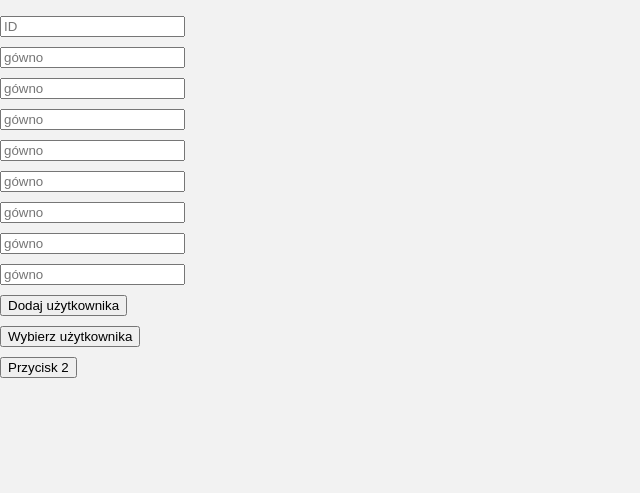
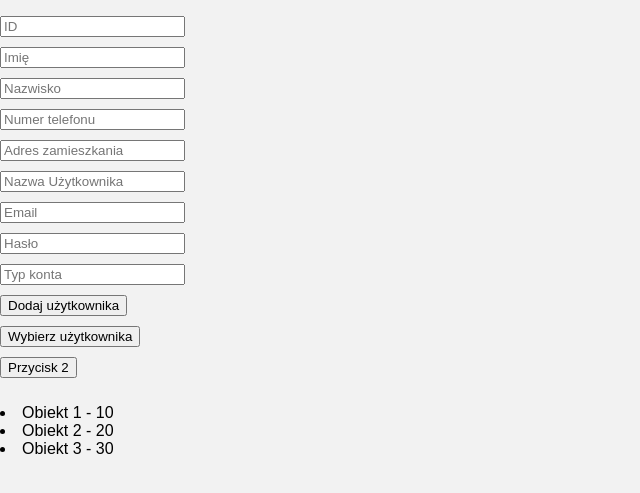
Before and after one commit to matqza/ProjektZespolowy, a PHP site: page /AdminPanel.html in a window 1280 px wide, after a click on "Użytkownicy". Shown: the part 115-608 px from the top of the page, without its empty margins (0-640 px from the left). Run offline with PHP 8.4, Linux system fonts and the light colour scheme.

Commit message:
Zaimplementowanie listy obiektów- u żytkowników

```diff
--- a/AdminPanel.css
+++ b/AdminPanel.css
@@ -72,3 +72,10 @@ div.items p:target {
   button {
     margin-bottom: 10px;
   }
+  .myList {
+    display: none;
+  }
+
+  .myList.active {
+    display: block;
+  }
--- a/AdminPanel.html
+++ b/AdminPanel.html
@@ -21,33 +21,44 @@
     <p id="item1" >Strona główna</a></p>
     <p id="item2">
       <input placeholder="ID" type="number"><br>
-      <input placeholder="gówno" type="number"><br>
-      <input placeholder="gówno" type="number"><br>
-      <input placeholder="gówno" type="number"><br>
-      <input placeholder="gówno" type="number"><br>
-      <input placeholder="gówno" type="number"><br>
-      <input placeholder="gówno" type="number"><br>
-      <input placeholder="gówno" type="number"><br>
-      <input placeholder="gówno" type="number"><br>
+      <input placeholder="Imię " type="text"><br>
+      <input placeholder="Nazwisko" type="text"><br>
+      <input placeholder="Numer telefonu" type="number"><br>
+      <input placeholder="Adres zamieszkania" type="text"><br>
+      <input placeholder="Nazwa Użytkownika" type="text"><br>
+      <input placeholder="Email" type="text"><br>
+      <input placeholder="Hasło" type="text"><br>
+      <input placeholder="Typ konta" type="text"><br>
 
         <button>Dodaj użytkownika</button><br>
         <button>Wybierz użytkownika</button><br>
         <button>Przycisk 2</button><br>
+        <div id="myList"></div>
+
     </p>
     <p id="item3">Zamówienia</p>
     <p id="item4">Wyloguj się</p>
     <p id="default"><!-- domyślnie nie jest wyświetlany żaden tekst --></p>
   </div>
+  <div class="myList">
+  <script>
+    // Przykładowa tablica obiektów
+    var myArray = [
+      { name: 'Obiekt 1', value: 10 },
+      { name: 'Obiekt 2', value: 20 },
+      { name: 'Obiekt 3', value: 30 }
+    ];
 
-  <div class="PanelEdit">
-    <p id="PanelEdit1">
-      <button>Przycisk 1</button>
-      <button>Przycisk 2</button>
-    </p>
-    <p id="PanelEdit2">... Użytkownicy...</p>
-    <p id="PanelEdit3">... Zamówienia...</p>
-    <p id="PanelEdit4">... Wyloguj się...</p>
-    <p id="default"><!-- domyślnie nie jest wyświetlany żaden tekst --></p>
+    // Pobieranie elementu o id 'myList'
+    var myList = document.getElementById('myList');
+
+    // Tworzenie elementów listy i dodawanie ich do 'myList'
+    for (var i = 0; i < myArray.length; i++) {
+      var listItem = document.createElement('li');
+      listItem.textContent = myArray[i].name + ' - ' + myArray[i].value;
+      myList.appendChild(listItem);
+    }
+  </script>
   </div>
   <script src="tabs.js"></script>
 </body>
```
